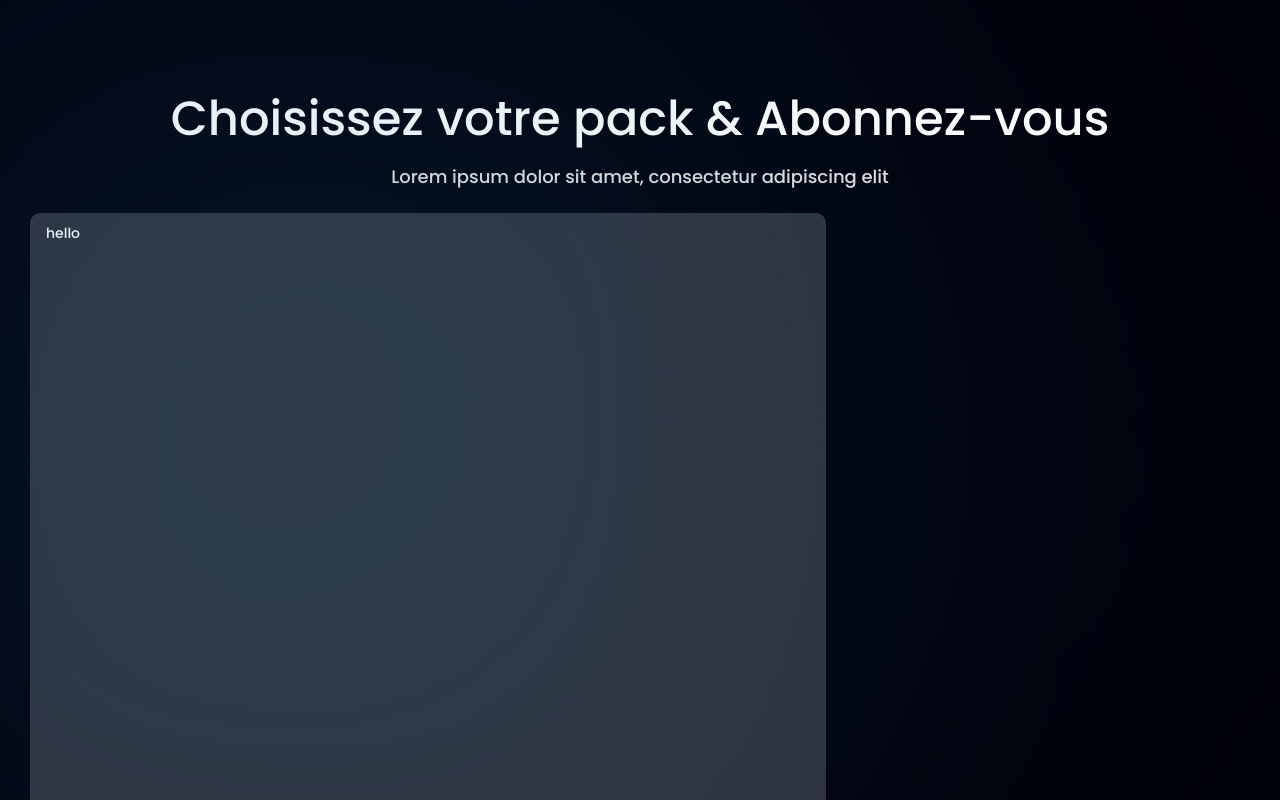
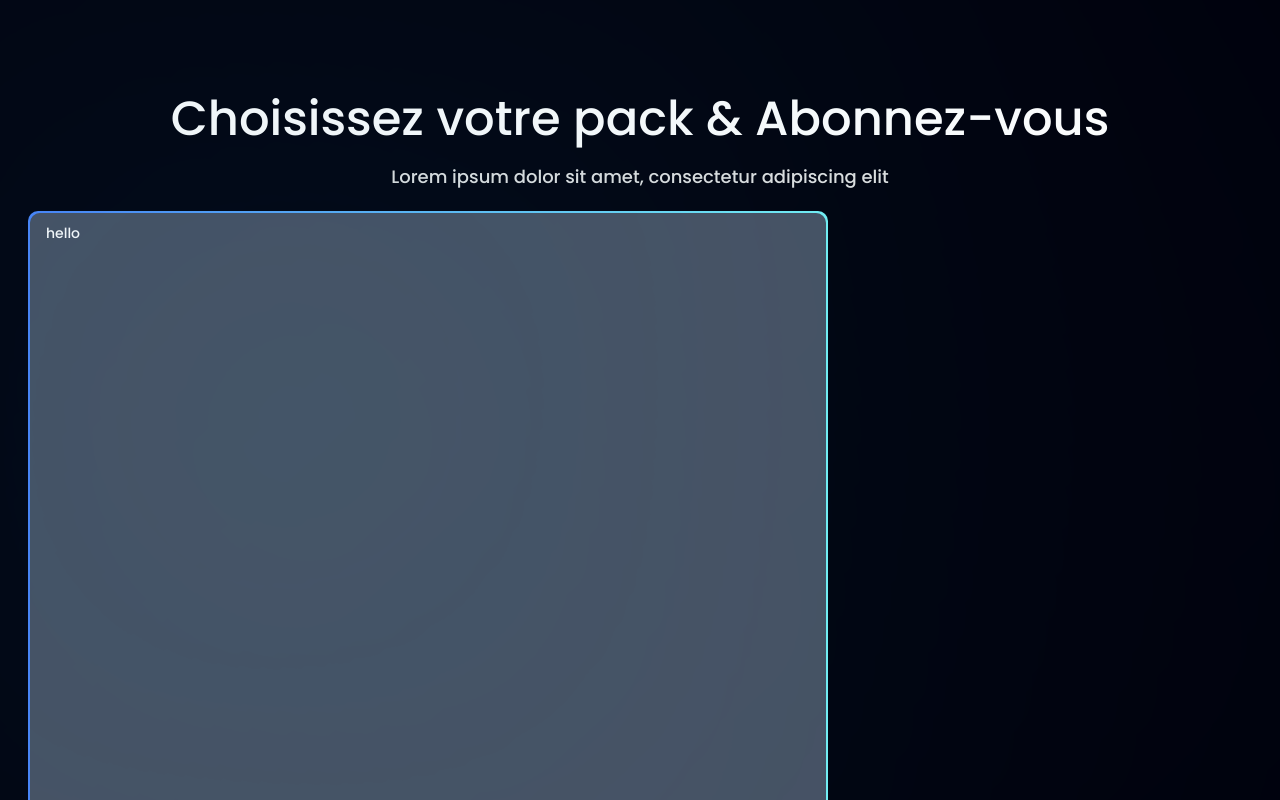
Before and after one commit to Shahriyar-Hosen/Mypay, a Next.js app: page / in a window 1280 px wide. Shown: the part 1040-1840 px from the top of the page. Built offline with nearby package versions, Linux system fonts and the light colour scheme.

Commit message:
bg shadow done

```diff
--- a/src/components/page/home/subscribe.tsx
+++ b/src/components/page/home/subscribe.tsx
@@ -11,16 +11,13 @@ export const Subscribe = () => {
           Lorem ipsum dolor sit amet, consectetur adipiscing elit
         </p>
       </div>
-      {/* bg-gradient-to-r from-[#4B86FC] to-[#75F2F6] */}
-      <div className="w-full max-w-[800px] h-[800px]  p-[2px] rounded-[10px] relative">
-        <div className="w-full h-full bg-[#F1F1FF]/20 rounded-[10px] relative">
-          <div className="absolute -top-5 left-20 w-[356px] h-[444px] rotate-[47.46deg] rounded-[200px] bg-gradient-to-l from-[#26D0CE] to-[#1A2980] filter blur-[300px]" />
-          <Button>hello</Button>
+      <div className="w-full max-w-[800px] h-[800px] bg-gradient-to-r from-[#4B86FC] to-[#75F2F6]  p-[2px] rounded-[10px] relative">
+        <div className="w-full h-full bg-slate-800 rounded-[10px] ">
+          <div className="w-full h-full bg-[#F1F1FF]/20 rounded-[10px] relative">
+            <div className="absolute -top-5 left-20 w-[356px] h-[444px] rotate-[47.46deg] rounded-[200px] bg-gradient-to-l from-[#26D0CE] to-[#1A2980] filter blur-[400px]" />
+            <Button>hello</Button>
+          </div>
         </div>
-      </div>
-
-      <div className="bg-[#F1F1FF]/20 rounded-[10px] max-w-[800px]">
-        <Button>hello</Button>
       </div>
     </section>
   );
```
